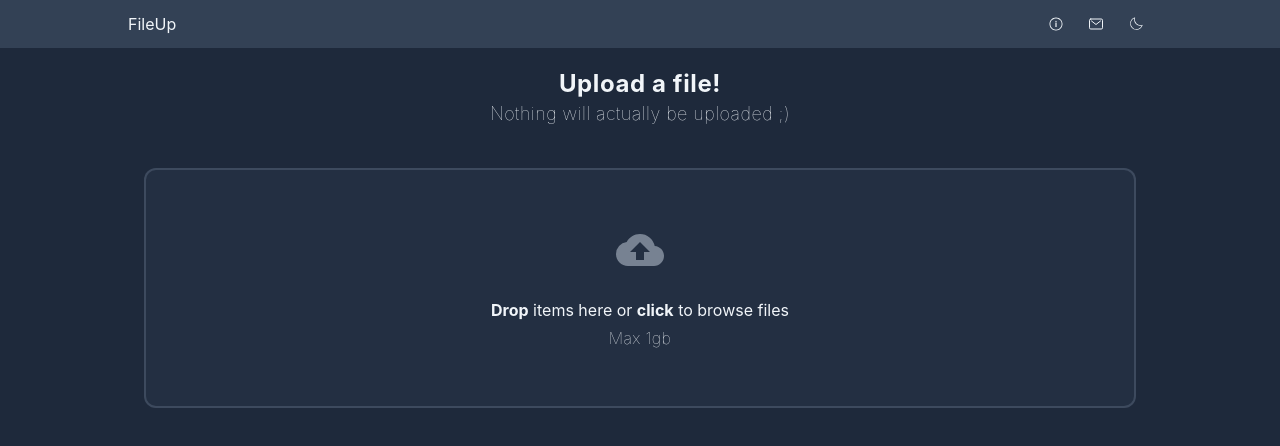
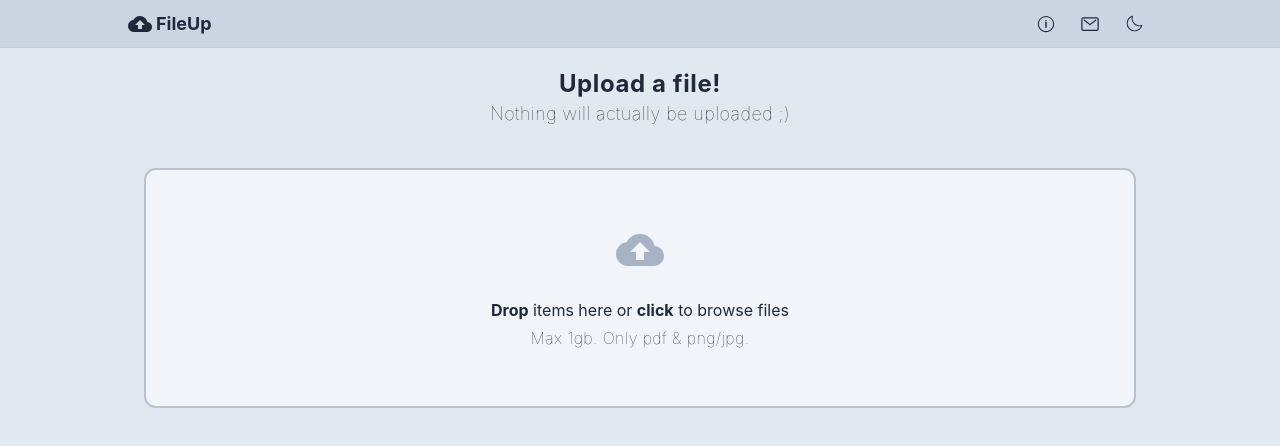
Before and after one commit to julian0394/file-updater, a React (Vite) app: page / in a window 1280 px wide. Shown: the top 446 px of the page. Built offline with nearby package versions, Linux system fonts and the light colour scheme.

Commit message:
Added dark mode and made some small general changes

```diff
--- a/src/components/FileUploader/FileUploader.tsx
+++ b/src/components/FileUploader/FileUploader.tsx
@@ -1,6 +1,7 @@
 import { useDropzone } from 'react-dropzone'
 import { MdCloudUpload } from 'react-icons/md'
 import { fileStore } from '../../store/useStore'
+// import openNotification from '../../utils/openNotification'
 
 interface Props {}
 
@@ -10,25 +11,49 @@ const FileUploader = ({}: Props) => {
     addFiles(acceptedFiles)
   }
 
-  const { getRootProps: getDropzoneProps, getInputProps } = useDropzone({
+  const { getRootProps: getDropzoneProps, getInputProps, fileRejections } = useDropzone({
+    accept: {
+      'image/png': ['.png'],
+      'image/jpeg': ['.jpg', '.jpeg'],
+      'application/pdf': ['.pdf']
+    },
+    // maxSize: 100_000_000, // bytes = 100 mb
+    maxSize: 500_000, // bytes = 100 mb
     onDrop: handleDropItem,
-    maxSize: 100_000_000 // bytes = 100 mb
+    // onDropRejected: (fileRejections) => {
+    //   console.log(fileRejections)
+    //   const setErrorMessage = (): string => {
+    //     if(fileRejections[0].errors[0].code === 'file-invalid-type') {
+    //       return 'Some file type is not supported'
+    //     } else if (fileRejections[0].errors[0].code === 'file-too-large') {
+    //       return 'Some file exceeds the total size limit'
+    //     } else {
+    //       return 'Something went wrong'
+    //     }
+    //   }
+    //   openNotification({
+    //     message: setErrorMessage(),
+    //     id: 'notification-upload-error-rejected',
+    //     status: 'error',
+    //     duration: 5000
+    //   })
+    // }
   })
 
   return (
-    <section className='mx-auto my-10 flex w-[80%] content-center items-center'>
+    <section className='mx-auto my-10 w-[80%] flex content-center items-center'>
       <button
-        className='flex min-h-60 w-full border-spacing-2 select-none flex-col items-center justify-center gap-6 rounded-xl border-2 border-slate-500/40 bg-slate-700/30 text-slate-100 outline-none transition-colors duration-150 hover:border-slate-500/70 focus:border-slate-500 active:border-slate-500'
+        className='flex min-h-60 w-full border-spacing-2 select-none flex-col items-center justify-center gap-6 rounded-xl border-2 border-slate-500/40 bg-slate-100 dark:bg-slate-700/30 text-slate-800 dark:text-slate-100 outline-none transition-colors duration-150 hover:border-slate-500/70 focus:border-slate-500 active:border-slate-500'
         {...getDropzoneProps()}
         aria-label='Drop zone'
       >
         <input {...getInputProps()} />
-        <MdCloudUpload className='text-5xl text-slate-300/50' />
+        <MdCloudUpload className='text-5xl text-slate-400/80 dark:text-slate-300/50' />
         <div className='flex flex-col gap-1'>
           <span>
             <b>Drop</b> items here or <b>click</b> to browse files
           </span>
-          <span className='font-thin tracking-wide'>Max 1gb</span>
+          <span className='font-thin tracking-wide'>Max 1gb. Only pdf & png/jpg.</span>
         </div>
       </button>
     </section>
--- a/src/components/HeaderButton.tsx
+++ b/src/components/HeaderButton.tsx
@@ -11,7 +11,7 @@ const Button = ({ children, onClick, id }: Props) => {
       onClick={onClick}
       id={id}
       data-testid={`text-${id}`}
-      className='p-2 rounded-md hover:bg-slate-600 active:bg-slate-500/70 transition-colors duration-150'
+      className='p-2 rounded-md hover:bg-slate-200 active:bg-slate-100/90 dark:hover:bg-slate-600 dark:active:bg-slate-500/70 transition-colors duration-150'
     >
       {children}
     </button>
--- a/src/components/Layout/Header.tsx
+++ b/src/components/Layout/Header.tsx
@@ -7,13 +7,12 @@ import { themeAtom } from '../../store/atoms'
 import { useAtom } from 'jotai'
 import { useState } from 'react'
 import InfoModal from '../InfoModal'
-import * as Dialog from '@radix-ui/react-dialog'
-
+import { MdCloudUpload } from 'react-icons/md'
 
 interface Props {}
 
 const Header = ({}: Props) => {
-  const [theme, setTheme] = useAtom(themeAtom)
+  const [darkTheme, setDarkTheme] = useAtom(themeAtom)
   const [openModal, setOpenModal] = useState(false)
 
   const handleInfoClick = () => {
@@ -23,17 +22,21 @@ const Header = ({}: Props) => {
     alert('contact')
   }
   const handleThemeClick = () => {
-    setTheme( theme === 'dark' ? 'light' : 'dark')
+    setDarkTheme( !darkTheme )
+    document.body.classList.toggle("dark")
   }
 
   return (
-    <header className='h-12 w-full bg-slate-700'>
+    <header className='h-12 w-full border-b border-b-slate-400/20 dark:border-b-slate-900/70 bg-slate-300 dark:bg-slate-700 text-slate-800 dark:text-slate-100'>
       <div className='mx-auto flex h-full max-w-5xl items-center justify-between'>
-        <span className='select-none cursor-default'>FileUp</span>
-        <section className='flex gap-2'>
+        <span className='flex items-center gap-1 select-none cursor-default font-bold text-lg'>
+          <MdCloudUpload className='text-2xl' />
+          FileUp
+        </span>
+        <section className='flex gap-2 text-xl'>
           <Button onClick={handleInfoClick} id='btn-Header-infoButton'>{<IoIosInformationCircleOutline />}</Button>
           <Button onClick={handleContactClick} id='btn-Header-contactButton'>{<IoMailOutline />}</Button>
-          <Button onClick={handleThemeClick} id='btn-Header-themeButton'>{theme === 'light' ? <PiMoonLight /> : <GrSun />}</Button>
+          <Button onClick={handleThemeClick} id='btn-Header-themeButton'>{darkTheme ? <GrSun /> : <PiMoonLight />}</Button>
         </section>
       </div>
 
--- a/src/components/Layout/Main.tsx
+++ b/src/components/Layout/Main.tsx
@@ -5,9 +5,9 @@ interface Props {}
 
 const Main = ({}: Props) => {
   return (
-    <main className='w-full flex-1 bg-slate-800 p-5'>
-      <h1 className='text-center text-2xl font-bold tracking-wide text-slate-100'>Upload a file!</h1>
-      <h2 className='text-center text-lg font-thin tracking-wide text-slate-100'>Nothing will actually be uploaded ;)</h2>
+    <main className='w-full flex-1 p-5 text-center bg-slate-200 dark:bg-slate-800 text-slate-800 dark:text-slate-100 transition-colors duration-150'>
+      <h1 className='text-2xl font-bold tracking-wide'>Upload a file!</h1>
+      <h2 className='text-lg font-thin tracking-wide'>Nothing will actually be uploaded ;)</h2>
       <FileUploader />
       <UploadedFileGallery />
     </main>
--- a/src/components/UploadedFileGallery/UploadedFileItem.tsx
+++ b/src/components/UploadedFileGallery/UploadedFileItem.tsx
@@ -1,23 +1,59 @@
-import { FaFile } from 'react-icons/fa6'
+import { FaFileImage, FaFileLines } from 'react-icons/fa6'
 import { IoMdCloseCircle } from 'react-icons/io'
+import { fileStore } from '../../store/useStore'
+import { Tooltip } from 'react-tooltip'
+import { useAtom } from 'jotai'
+import { themeAtom } from '../../store/atoms'
 
 interface Props {
   file: File
 }
 
 const UploadedFileItem = ({ file }: Props) => {
+  const { removeFile } = fileStore()
+  const [ darkTheme ] = useAtom(themeAtom)
+
   return (
-    <div className='flex flex-col justify-between w-[120px] h-28 rounded-md bg-slate-600'>
-      <div className='flex flex-col p-2 gap-2'>
-        <button className='self-end bg-slate-700/50 rounded-full'>
-          <IoMdCloseCircle className='text-slate-400' />
-        </button>
-        <FaFile className='self-center text-4xl text-slate-400' />
+    <>
+      <div
+        className='flex flex-col justify-between w-[120px] h-28 rounded-md bg-slate-100 dark:bg-slate-600 shadow-md shadow-black/20'
+        data-tooltip-id={`tooltip-${file.name}`}
+        data-tooltip-content={file.name}
+      >
+        <div className='flex flex-col p-2 gap-2'>
+          <button
+            onClick={() => removeFile(file.name)}
+            className='self-end bg-slate-200 dark:bg-slate-700/50 rounded-full'
+            aria-label={`Delete file number ${file.name}`}
+          >
+            <IoMdCloseCircle className='text-slate-400' />
+          </button>
+          { file.type.startsWith('application')
+            ? <FaFileLines className='self-center text-4xl text-slate-400' />
+            : <FaFileImage className='self-center text-4xl text-slate-400' />
+          }
+          {/* { file.type.startsWith('image') &&
+              <img src={URL.createObjectURL(file)} alt={file.name} className='w-full h-12 object-cover rounded-t-md' />
+          } */}
+        </div>
+        <p className='truncate w-full bg-slate-300 dark:bg-slate-700 py-1 px-2 rounded-b-md text-slate-800 dark:text-slate-200 select-none'>
+          {file.name}
+        </p>
       </div>
-      <div className='truncate w-full bg-slate-700 py-1 px-2 rounded-b-md text-slate-200'>
-        {file.name}
-      </div>
-    </div>
+
+      <Tooltip
+        id={`tooltip-${file.name}`}
+        clickable
+        delayShow={500}
+        border={`1px solid ${darkTheme ? '#1e293b' : '#94a3b8'}`}
+        // border={darkTheme ? '1px solid #1e293b' : '1px solid #cbd5e1'}
+        style={darkTheme
+          ? { backgroundColor: '#334155', color: '#e2e8f0', border: '2px solid #1e293b' }
+          : { backgroundColor: '#cbd5e1', color: '#1e293b', border: '2px solid #1e293b' }
+        }
+        place='bottom'
+      />
+    </>
   )
 }
 
--- a/src/store/atoms.ts
+++ b/src/store/atoms.ts
@@ -1,3 +1,3 @@
 import { atom } from 'jotai'
 
-export const themeAtom = atom<'light' | 'dark'>('light')
+export const themeAtom = atom<boolean>(false)
```
